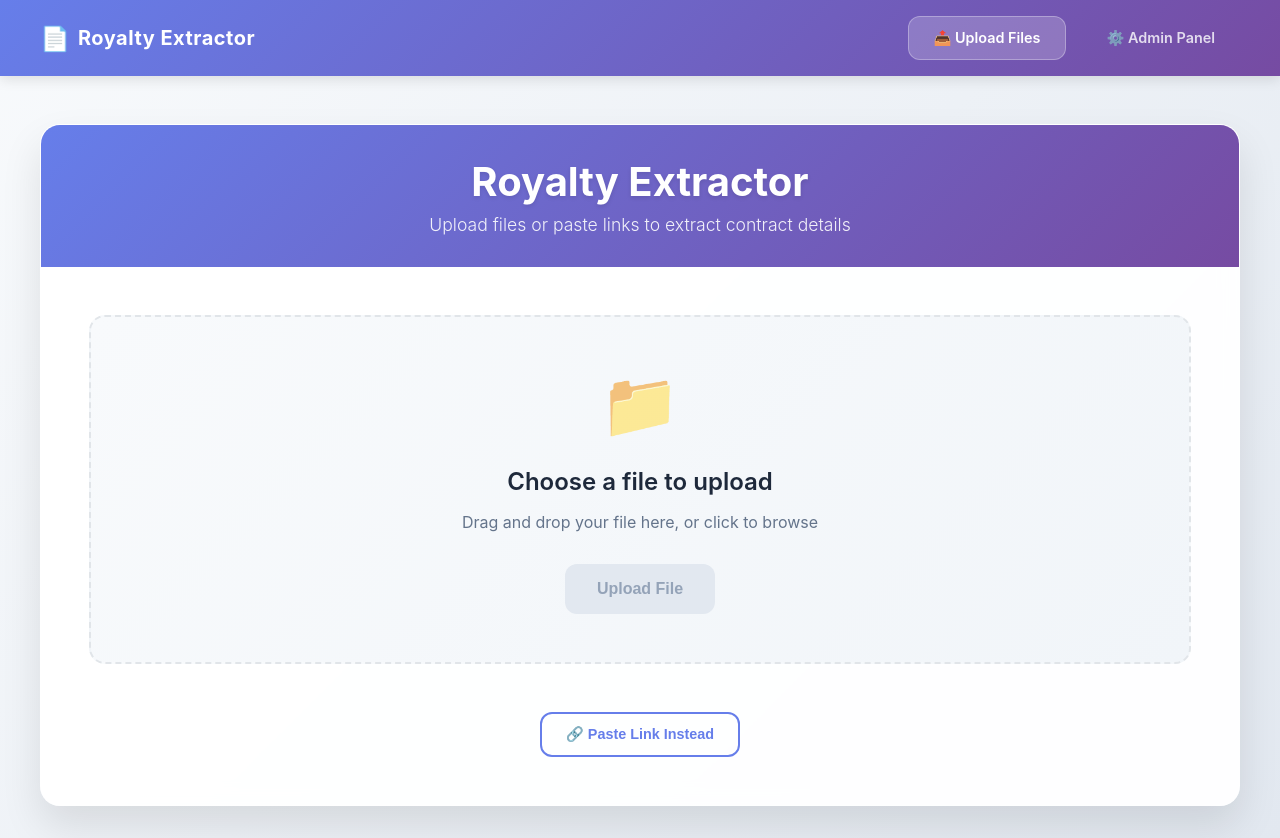
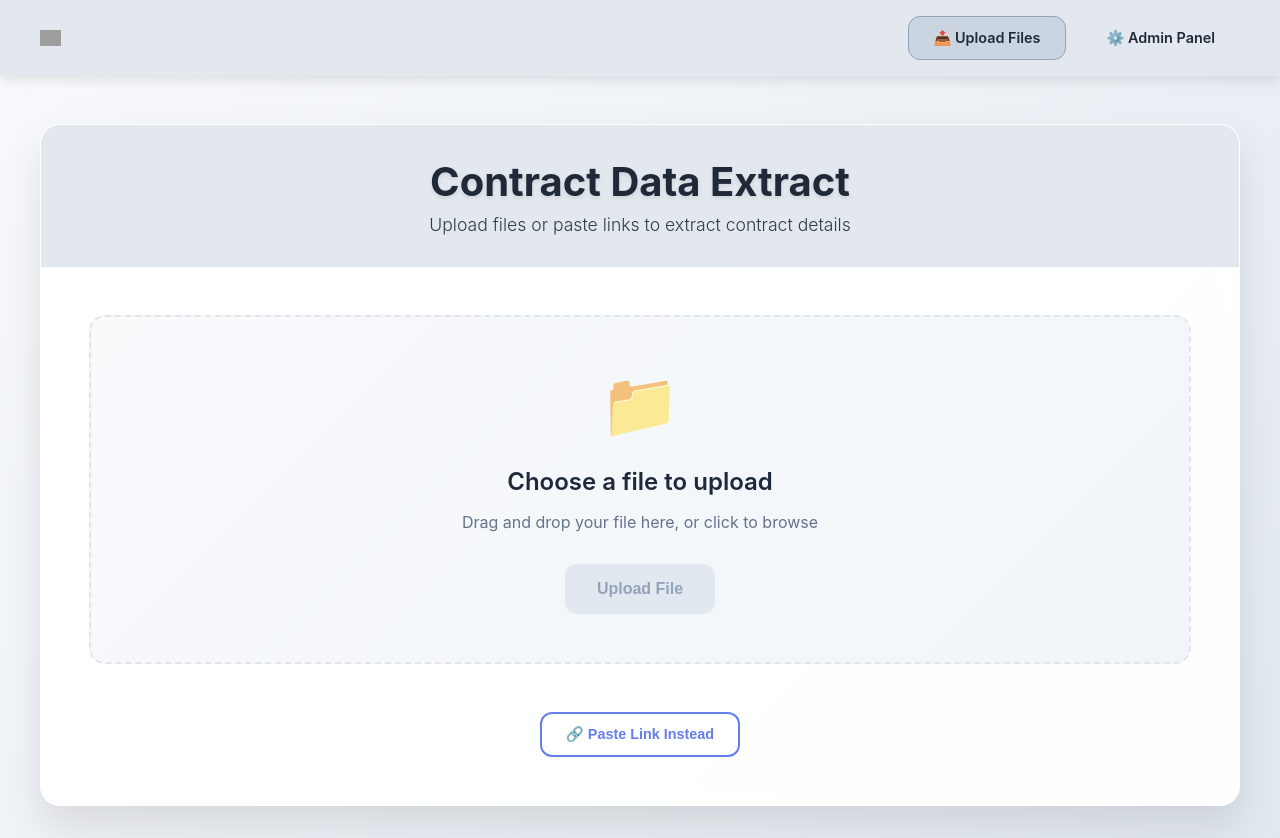
Before and after one commit to Rohitsohit/file-extractor-ui, a React (Create React App) app: page / in a window 1280 px wide. Built offline with nearby package versions, Linux system fonts and the light colour scheme; grey boxes are pictures that could not be loaded.

Commit message:
new format

```diff
--- a/public/index.html
+++ b/public/index.html
@@ -1,14 +1,12 @@
 <!DOCTYPE html>
 <html lang="en">
+
 <head>
   <meta charset="utf-8" />
-    <link rel="icon" href="%PUBLIC_URL%/favicon.ico" />
+  <link rel="icon" href="http://staging2.royaltyhouse.ai/img/rh_black_square_official.png" />
   <meta name="viewport" content="width=device-width, initial-scale=1" />
   <meta name="theme-color" content="#000000" />
-    <meta
-      name="description"
-      content="Web site created using create-react-app"
-    />
+  <meta name="description" content="Web site created using create-react-app" />
   <link rel="apple-touch-icon" href="%PUBLIC_URL%/logo192.png" />
   <!--
       manifest.json provides metadata used when your web app is installed on a
@@ -24,8 +22,9 @@
       work correctly both with client-side routing and a non-root public URL.
       Learn how to configure a non-root public URL by running `npm run build`.
     -->
-    <title>Extract Tool</title>
+  <title>Royalty House Contract Data Extractor</title>
 </head>
+
 <body>
   <noscript>You need to enable JavaScript to run this app.</noscript>
   <div id="root"></div>
@@ -40,4 +39,5 @@
       To create a production bundle, use `npm run build` or `yarn build`.
     -->
 </body>
+
 </html>
--- a/src/App.js
+++ b/src/App.js
@@ -12,7 +12,7 @@ function Navigation() {
 
   return (
     <nav style={{
-      background: 'linear-gradient(135deg, #667eea 0%, #764ba2 100%)',
+      background: '#E3E8EF',
       padding: '1rem 2rem',
       boxShadow: '0 4px 12px rgba(0, 0, 0, 0.1)',
       position: 'sticky',
@@ -36,21 +36,12 @@ function Navigation() {
             alignItems: 'center',
             gap: '0.5rem',
           }}>
-            <div style={{
-              fontSize: '1.5rem',
-              fontWeight: 700,
-              color: 'white',
-            }}>
-              📄
-            </div>
-            <span style={{
-              fontSize: '1.25rem',
-              fontWeight: 700,
-              color: 'white',
-              letterSpacing: 0.5,
-            }}>
-              Royalty Extractor
-            </span>
+            <img
+              src="/RH_Typeface_clean.png"
+              alt="Logo"
+              style={{ height: '16px' }}
+            />
+
           </div>
         </div>
 
@@ -64,26 +55,26 @@ function Navigation() {
               padding: '0.75rem 1.5rem',
               borderRadius: 12,
               textDecoration: 'none',
-              color: isActive('/') ? 'white' : 'rgba(255, 255, 255, 0.8)',
-              background: isActive('/') ? 'rgba(255, 255, 255, 0.2)' : 'transparent',
+              color: isActive('/') ? '#1f2937' : '#1f2937',
+              background: isActive('/') ? '#cbd5e1' : 'transparent',
               fontWeight: 600,
               fontSize: '0.9rem',
               transition: 'all 0.3s ease',
-              border: isActive('/') ? '1px solid rgba(255, 255, 255, 0.3)' : '1px solid transparent',
+              border: isActive('/') ? '1px solid #94a3b8' : '1px solid transparent',
               display: 'flex',
               alignItems: 'center',
               gap: '0.5rem',
             }}
             onMouseEnter={(e) => {
               if (!isActive('/')) {
-                e.target.style.background = 'rgba(255, 255, 255, 0.1)';
-                e.target.style.color = 'white';
+                e.target.style.background = '#e2e8f0';
+                e.target.style.color = '#1f2937';
               }
             }}
             onMouseLeave={(e) => {
               if (!isActive('/')) {
                 e.target.style.background = 'transparent';
-                e.target.style.color = 'rgba(255, 255, 255, 0.8)';
+                e.target.style.color = '#1f2937';
               }
             }}
           >
@@ -96,26 +87,26 @@ function Navigation() {
               padding: '0.75rem 1.5rem',
               borderRadius: 12,
               textDecoration: 'none',
-              color: isActive('/admin') ? 'white' : 'rgba(255, 255, 255, 0.8)',
-              background: isActive('/admin') ? 'rgba(255, 255, 255, 0.2)' : 'transparent',
+              color: isActive('/admin') ? '#1f2937' : '#1f2937',
+              background: isActive('/admin') ? '#cbd5e1' : 'transparent',
               fontWeight: 600,
               fontSize: '0.9rem',
               transition: 'all 0.3s ease',
-              border: isActive('/admin') ? '1px solid rgba(255, 255, 255, 0.3)' : '1px solid transparent',
+              border: isActive('/admin') ? '1px solid #94a3b8' : '1px solid transparent',
               display: 'flex',
               alignItems: 'center',
               gap: '0.5rem',
             }}
             onMouseEnter={(e) => {
               if (!isActive('/admin')) {
-                e.target.style.background = 'rgba(255, 255, 255, 0.1)';
-                e.target.style.color = 'white';
+                e.target.style.background = '#e2e8f0';
+                e.target.style.color = '#1f2937';
               }
             }}
             onMouseLeave={(e) => {
               if (!isActive('/admin')) {
                 e.target.style.background = 'transparent';
-                e.target.style.color = 'rgba(255, 255, 255, 0.8)';
+                e.target.style.color = '#1f2937';
               }
             }}
           >
--- a/src/components/FileEditor.js
+++ b/src/components/FileEditor.js
@@ -93,9 +93,11 @@ const FieldEditor = () => {
 
     return (
         <div style={{
-            maxWidth: 1200,
+            maxWidth: 1100,
             margin: '0 auto',
             padding: '2rem',
+            overflow: 'hidden',
+            position: 'relative',
         }}>
             <div style={{
                 background: 'rgba(255, 255, 255, 0.95)',
@@ -106,10 +108,10 @@ const FieldEditor = () => {
                 overflow: 'hidden',
             }}>
                 <div style={{
-                    background: 'linear-gradient(135deg, #667eea 0%, #764ba2 100%)',
+                    background: '#E3E8EF',
                     padding: '2rem',
                     textAlign: 'center',
-                    color: 'white',
+                    color: '#1f2937',
                 }}>
                     <h1 style={{
                         fontSize: '2.5rem',
@@ -117,6 +119,7 @@ const FieldEditor = () => {
                         margin: 0,
                         marginBottom: '0.5rem',
                         textShadow: '0 2px 4px rgba(0,0,0,0.1)',
+                        color: '#1f2937',
                     }}>
                         Admin Panel
                     </h1>
@@ -125,6 +128,7 @@ const FieldEditor = () => {
                         opacity: 0.9,
                         margin: 0,
                         fontWeight: 300,
+                        color: '#1f2937',
                     }}>
                         Manage extraction fields and configuration
                     </p>
@@ -238,7 +242,7 @@ const FieldEditor = () => {
                                     disabled={loading}
                                     style={{
                                         width: '100%',
-                                        background: loading ? '#e2e8f0' : 'linear-gradient(135deg, #667eea 0%, #764ba2 100%)',
+                                        background: loading ? '#e2e8f0' : '#1f2937',
                                         color: loading ? '#94a3b8' : 'white',
                                         border: 'none',
                                         borderRadius: 12,
@@ -247,7 +251,7 @@ const FieldEditor = () => {
                                         fontWeight: 600,
                                         cursor: loading ? 'not-allowed' : 'pointer',
                                         transition: 'all 0.3s ease',
-                                        boxShadow: loading ? 'none' : '0 4px 12px rgba(102, 126, 234, 0.4)',
+                                        boxShadow: loading ? 'none' : '0 4px 12px rgba(31, 41, 55, 0.4)',
                                     }}
                                 >
                                     {loading ? 'Adding...' : 'Add Field'}
--- a/src/components/FileUpload.js
+++ b/src/components/FileUpload.js
@@ -61,7 +61,7 @@ function FileUpload() {
                 overflow: 'hidden',
             }}>
                 <div style={{
-                    background: 'linear-gradient(135deg, #667eea 0%, #764ba2 100%)',
+                    background: '#E3E8EF',
                     padding: '2rem',
                     textAlign: 'center',
                     color: 'white',
@@ -72,14 +72,16 @@ function FileUpload() {
                         margin: 0,
                         marginBottom: '0.5rem',
                         textShadow: '0 2px 4px rgba(0,0,0,0.1)',
+                        color: '#1f2937',
                     }}>
-                        Royalty Extractor
+                        Contract Data Extract
                     </h1>
                     <p style={{
                         fontSize: '1.1rem',
                         opacity: 0.9,
                         margin: 0,
                         fontWeight: 300,
+                        color: '#1f2937'
                     }}>
                         Upload files or paste links to extract contract details
                     </p>
@@ -149,7 +151,7 @@ function FileUpload() {
                                 onClick={handleUpload}
                                 disabled={loading || !file}
                                 style={{
-                                    background: file ? 'linear-gradient(135deg, #667eea 0%, #764ba2 100%)' : '#e2e8f0',
+                                    background: file ? '#1f2937' : '#e2e8f0',
                                     color: file ? 'white' : '#94a3b8',
                                     border: 'none',
                                     borderRadius: 12,
@@ -158,7 +160,7 @@ function FileUpload() {
                                     fontWeight: 600,
                                     cursor: file ? 'pointer' : 'not-allowed',
                                     transition: 'all 0.3s ease',
-                                    boxShadow: file ? '0 4px 12px rgba(102, 126, 234, 0.4)' : 'none',
+                                    boxShadow: file ? '0 4px 12px rgba(31, 41, 55, 0.4)' : 'none',
                                 }}
                             >
                                 {loading ? 'Extracting Contract Details......' : 'Upload File'}
@@ -228,14 +230,14 @@ function FileUpload() {
                                 display: 'inline-block',
                                 width: '40px',
                                 height: '40px',
-                                border: '4px solid #f3f4f6',
-                                borderTop: '4px solid #667eea',
+                                border: '4px solid #e2e8f0',
+                                borderTop: '4px solid #1f2937',
                                 borderRadius: '50%',
                                 animation: 'spin 1s linear infinite',
                             }} />
                             <p style={{
                                 marginTop: '1rem',
-                                color: '#64748b',
+                                color: '#1f2937',
                                 fontWeight: 500,
                             }}>
                                 Extracting Details from the Contract...
```
Also changed, not shown: src/components/JsonPreview.js (+10 -10 lines). Lines whose indentation alone changed are shown as unchanged.
